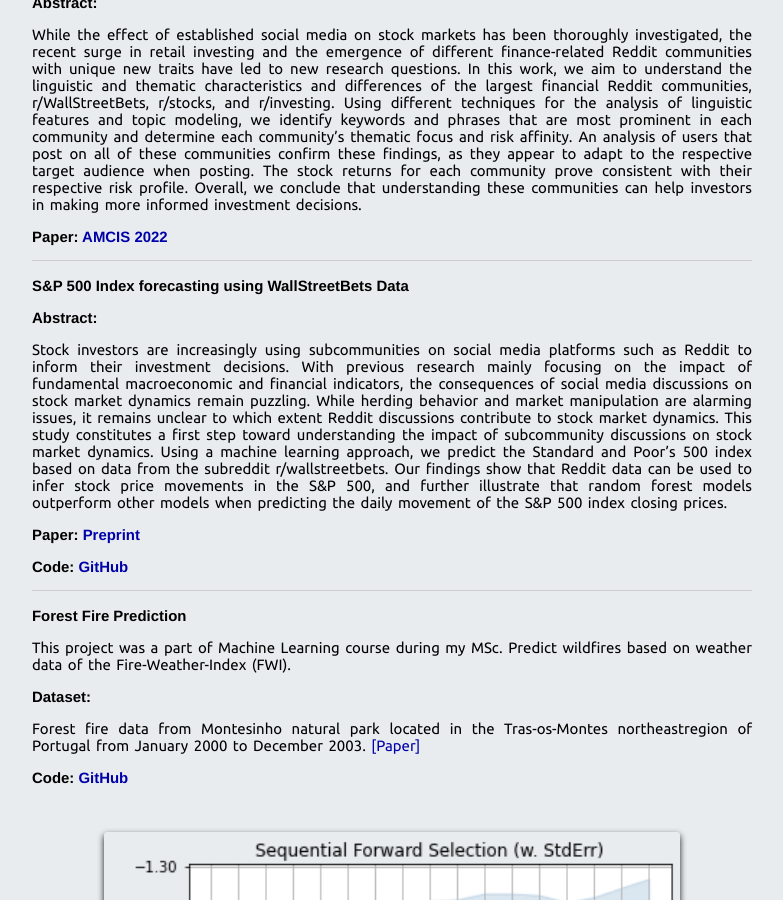
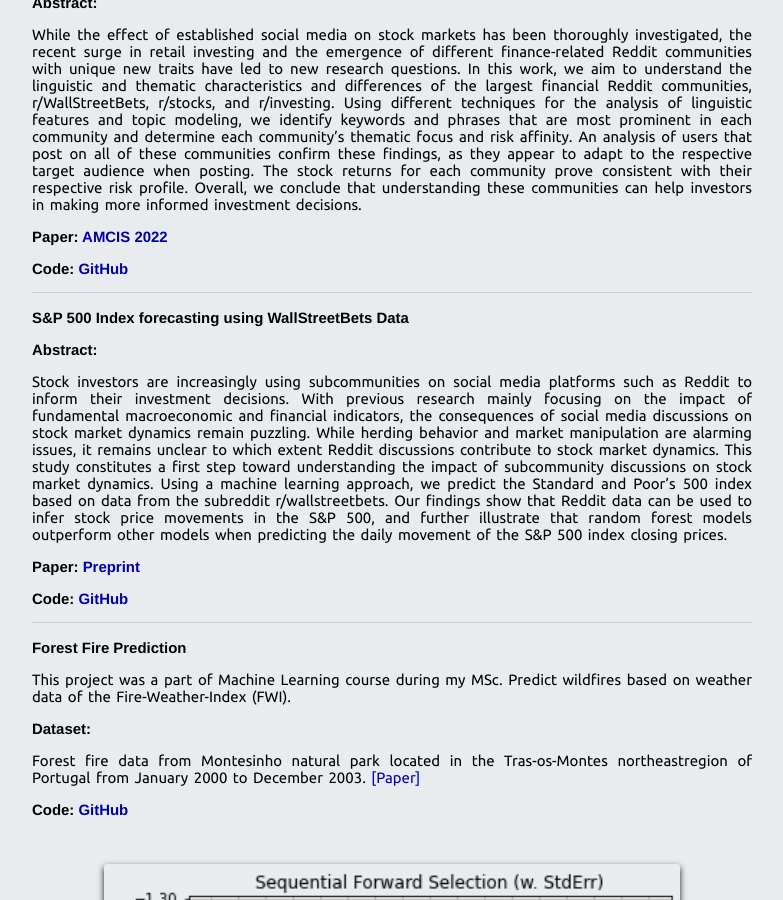
Before and after one commit to pratik98/pratik98.github.com, a Jekyll site: the page built from portfolio.md, in a window 1280 px wide and 900 px high, scrolled down 3437 px. Shown: the whole window, without its empty margins (248-1031 px from the left). Built offline with Jekyll 4.4.1, drawn with Linux system fonts in a browser that asks for light colours; nearby versions of some CDN libraries.

Commit message:
link to AMCIS 2022 paper code repo

```diff
--- a/portfolio.md
+++ b/portfolio.md
@@ -91,7 +91,7 @@
 
 
 ### Paper: [AMCIS 2022](https://aisel.aisnet.org/amcis2022/sig_sc/sig_sc/8/)
-
+### Code: [GitHub](https://github.com/pratik98/WSB-Data-Science-Internship) ###
 <hr>
 
 ## S&P 500 Index forecasting using WallStreetBets Data ##
```
